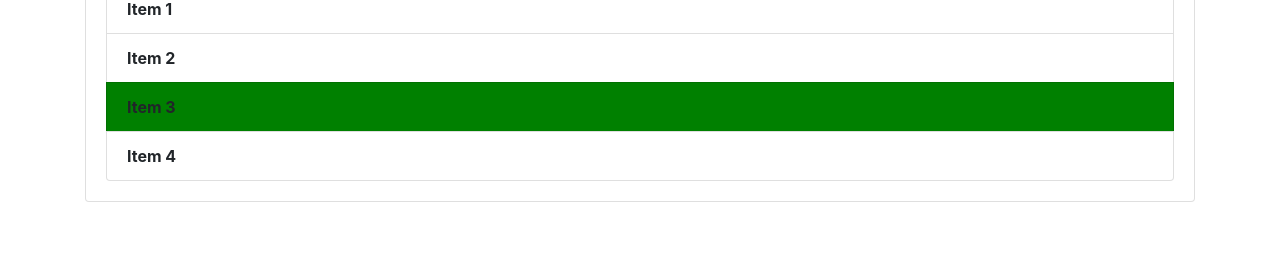
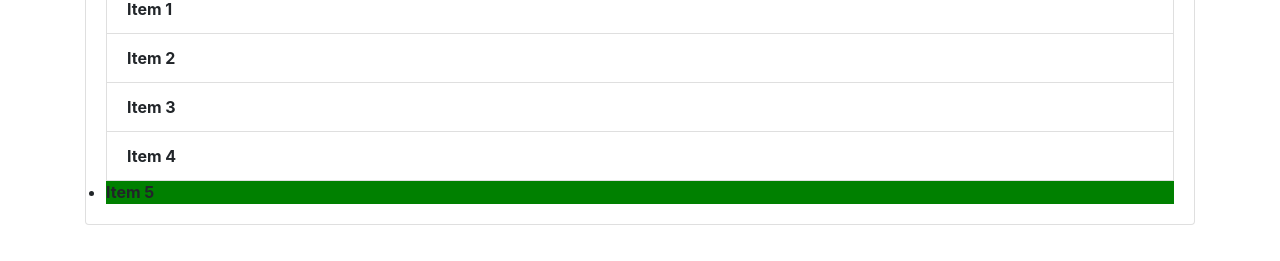
Before and after one commit to hbtuabhishek/withvs, a plain HTML site: page index.html in a window 1280 px wide. Shown: the part 293-554 px from the top of the page. Drawn offline with nearby package versions, Linux system fonts and the light colour scheme.

Commit message:
dom using tag name

```diff
--- a/dom.js
+++ b/dom.js
@@ -17,9 +17,18 @@
 
 //GETELEMENTBYCLASSNAME
 
-var items=document.getElementsByClassName('list-group-item');
-for(var i=0;i<items.length;i++)
+//var items=document.getElementsByClassName('list-group-item');
+//for(var i=0;i<items.length;i++)
+//{
+//items[i].style.fontWeight='bold';
+//}
+//items[2].style.backgroundColor='green';
+
+//GETELEMENTBYTAGNAME
+var li=document.getElementsByTagName('li');
+li[1].style.fontWeight='bold';
+li[4].style.backgroundColor='green';
+for(var i=0;i<li.length;i++)
 {
-items[i].style.fontWeight='bold';
+li[i].style.fontWeight='bold';
 }
-items[2].style.backgroundColor='green';
--- a/index.html
+++ b/index.html
@@ -26,6 +26,7 @@
       <li class="list-group-item">Item 2</li>
       <li class="list-group-item">Item 3</li>
       <li class="list-group-item">Item 4</li>
+      <li>Item 5</li>
     </ul>
    </div>
   </div>
```
